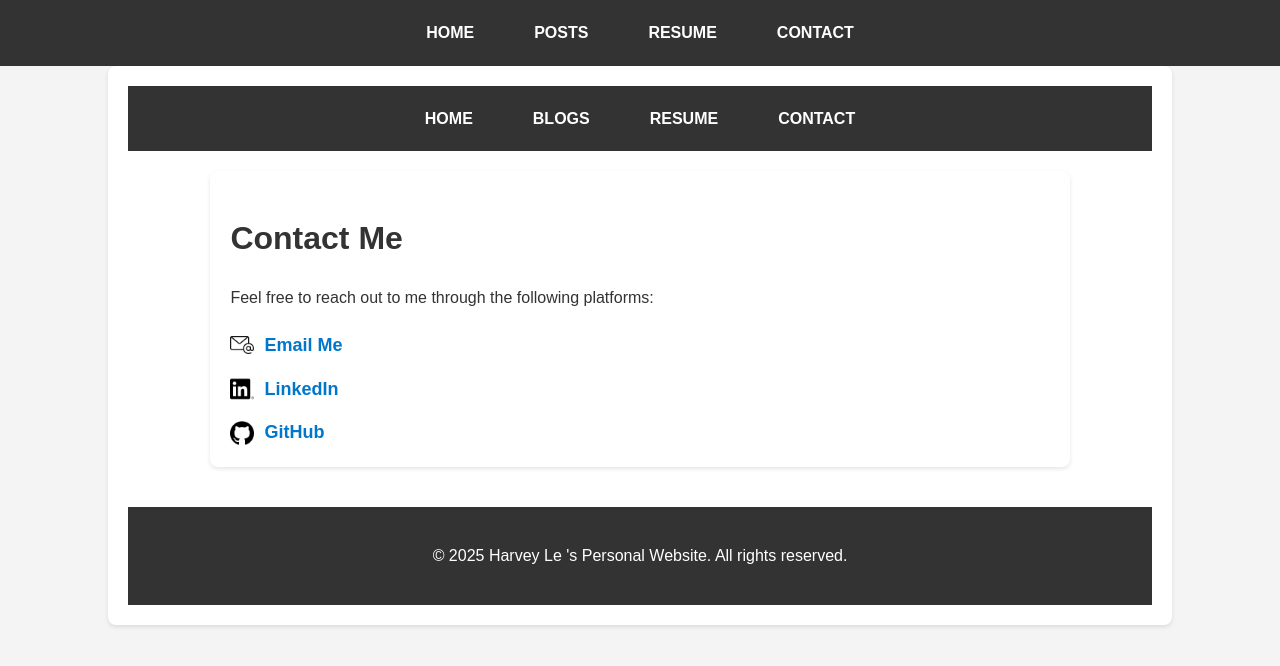
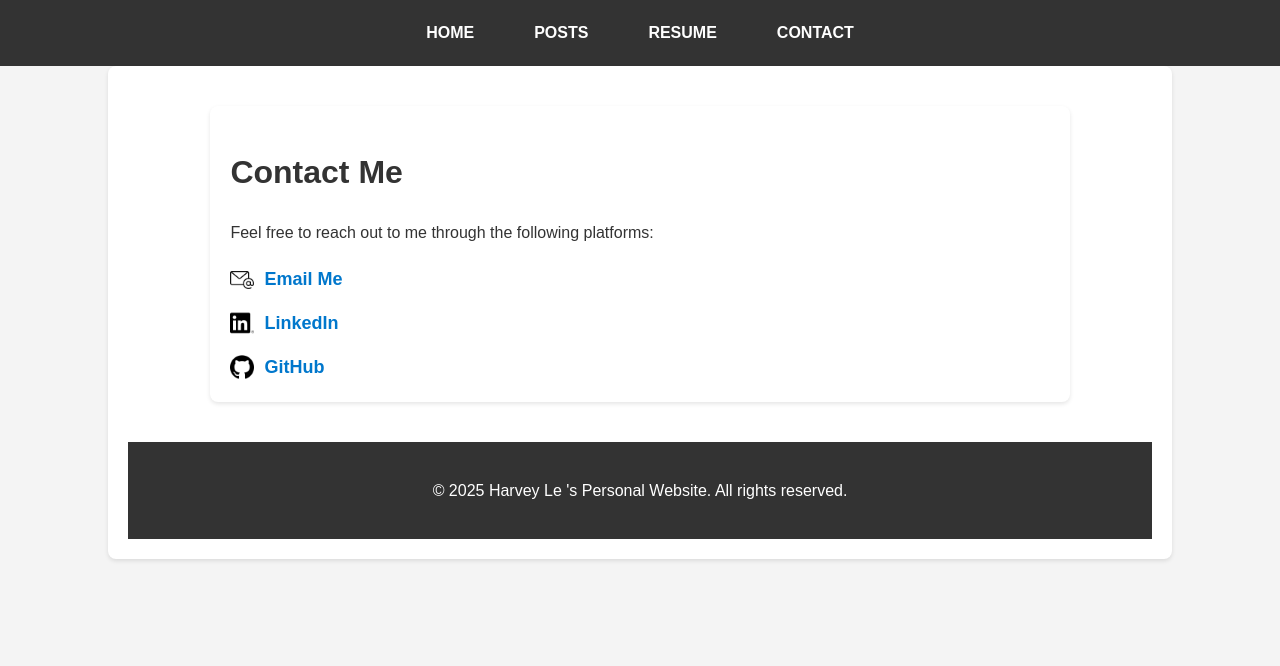
Before and after one commit to Hoale2908/hoale2908.github.io, a Jekyll site: the page built from contact.html, in a window 1280 px wide. Shown: the top 666 px of the page. Built offline with Jekyll 4.4.1, drawn with Linux system fonts in a browser that asks for light colours.

Commit message:
refactor contact page layout, enhance social icon styles, and improve image alignment

```diff
--- a/assets/styles.css
+++ b/assets/styles.css
@@ -139,5 +139,11 @@
 .social-links .icon {
   width: 24px;
   height: 24px;
-  object-fit: contain;
+  object-fit: contain; /* Ensures the icon maintains its aspect ratio */
+  display: inline-block;
+  vertical-align: middle; /* Aligns icon with text properly */
 }
+
+.social-links a:hover .icon {
+  filter: brightness(1.2);
+}
--- a/contact.html
+++ b/contact.html
@@ -12,15 +12,6 @@
   <link rel="stylesheet" href="{{ '/assets/styles.css' | relative_url }}">
 </head>
 <body>
-  <header>
-    <nav>
-      <a href="{{ '/' | relative_url }}">Home</a>
-      <a href="{{ '/blogs.html' | relative_url }}">Blogs</a>
-      <a href="{{ '/resume.html' | relative_url }}">Resume</a>
-      <a href="{{ '/contact.html' | relative_url }}">Contact</a>
-    </nav>
-  </header>
-
   <main>
     <div class="container">
       <h1>Contact Me</h1>
```
Also changed, not shown: _posts/2025-01-20-post-a-snow-day-in-boston-and-a-python-project.md (+1 -1 lines).
